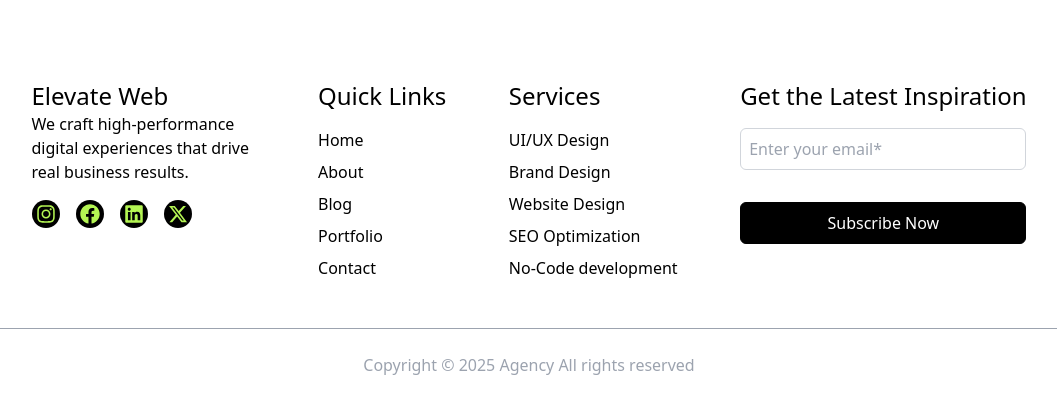
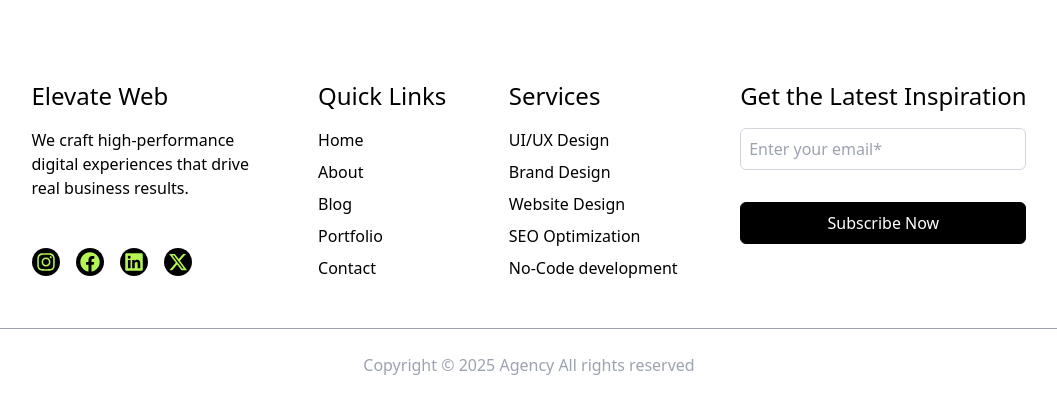
Before and after one commit to akashjadhav09/ElevateWeb, a React (Vite) app: page / in a window 1280 px wide. Shown: the top 414 px of the page, without its empty margins (111-1168 px from the left). Built offline with nearby package versions, Linux system fonts and the light colour scheme.

Commit message:
Update Footer.jsx

```diff
--- a/src/shared/component/Footer.jsx
+++ b/src/shared/component/Footer.jsx
@@ -7,27 +7,24 @@ export default function Footer(){
     return(
         <div className="footer-section-wrapper__main px-20 pt-20 pb-8 w-full">
              <div className="footer-section-wrapper__outer flex items-baseline justify-evenly pb-12 border-b border-gray-400">
-
                 <div className="logo-wrapper__outer w-[20%]">
                     <div className="logo-wrapper__inner">
                         <div className="logo-label text-2xl">Elevate Web</div>
-                        <p className="logo-description">We craft high-performance digital experiences that drive real business results.</p>
                     </div>
-                    <div className="social-handler-icon-wrapper flex items-center gap-4 mt-4 cursor-pointer">
+                    <p className="logo-description mt-4">We craft high-performance digital experiences that drive real business results.</p>
+                    <div className="social-handler-icon-wrapper flex items-center gap-4 mt-12 cursor-pointer">
                         <span className="bg-black text-[#b4f553] p-1 text-xl rounded-full">
                             <FaInstagram />
                         </span>
-                         <span className="bg-black text-[#b4f553] p-1 text-xl rounded-full">
+                        <span className="bg-black text-[#b4f553] p-1 text-xl rounded-full">
                             <FaFacebook />
                         </span>
-                         <span className="bg-black text-[#b4f553] p-1 text-xl rounded-full">
-                           <FaLinkedin />
+                        <span className="bg-black text-[#b4f553] p-1 text-xl rounded-full">
+                        <FaLinkedin />
                         </span>
-                         <span className="bg-black text-[#b4f553] p-1 text-xl rounded-full">
-                           <FaXTwitter />
+                        <span className="bg-black text-[#b4f553] p-1 text-xl rounded-full">
+                        <FaXTwitter />
                         </span>
-
-
                     </div>
                 </div>
 
```
